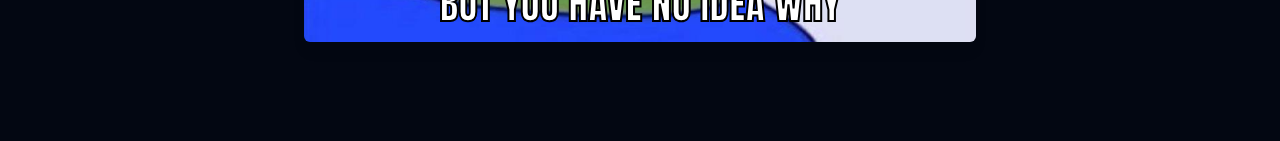
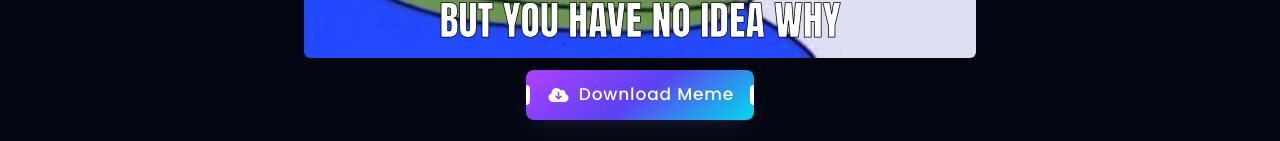
Before and after one commit to aaliyanexe/Meme-Generator, a React (Vite) app in the folder meme-generator/: page / in a window 1280 px wide. Shown: the part 793-934 px from the top of the page. Before the commit the page ends 859 px from the top, so only its background shows below. Built offline with nearby package versions, Linux system fonts and the light colour scheme; no server answers.

Commit message:
Added download functionality

```diff
--- a/meme-generator/src/components/Button.jsx
+++ b/meme-generator/src/components/Button.jsx
@@ -1,17 +1,32 @@
-import React from 'react';
-import styled from 'styled-components';
+import React from 'react'
+import styled from 'styled-components'
 
-const Button = () => {
+const Button = ({ onClick, disabled, children }) => {
   return (
     <StyledWrapper>
-      <button className="Download-button">
-        <svg viewBox="0 0 640 512" width={20} height={16} xmlns="http://www.w3.org/2000/svg">
-          <path fill="white" d="M144 480C64.5 480 0 415.5 0 336c0-62.8 40.2-116.2 96.2-135.9c-.1-2.7-.2-5.4-.2-8.1c0-88.4 71.6-160 160-160c59.3 0 111 32.2 138.7 80.2C409.9 102 428.3 96 448 96c53 0 96 43 96 96c0 12.2-2.3 23.8-6.4 34.6C596 238.4 640 290.1 640 352c0 70.7-57.3 128-128 128H144zm79-167l80 80c9.4 9.4 24.6 9.4 33.9 0l80-80c9.4-9.4 9.4-24.6 0-33.9s-24.6-9.4-33.9 0l-39 39V184c0-13.3-10.7-24-24-24s-24 10.7-24 24V318.1l-39-39c-9.4-9.4-24.6-9.4-33.9 0s-9.4 24.6 0 33.9z" />
+      <button
+        className="Download-button"
+        onClick={onClick}
+        disabled={disabled}
+        type="button"
+      >
+        <svg
+          viewBox="0 0 640 512"
+          width={20}
+          height={16}
+          xmlns="http://www.w3.org/2000/svg"
+          aria-hidden="true"
+          focusable="false"
+        >
+          <path
+            fill="white"
+            d="M144 480C64.5 480 0 415.5 0 336c0-62.8 40.2-116.2 96.2-135.9c-.1-2.7-.2-5.4-.2-8.1c0-88.4 71.6-160 160-160c59.3 0 111 32.2 138.7 80.2C409.9 102 428.3 96 448 96c53 0 96 43 96 96c0 12.2-2.3 23.8-6.4 34.6C596 238.4 640 290.1 640 352c0 70.7-57.3 128-128 128H144zm79-167l80 80c9.4 9.4 24.6 9.4 33.9 0l80-80c9.4-9.4 9.4-24.6 0-33.9s-24.6-9.4-33.9 0l-39 39V184c0-13.3-10.7-24-24-24s-24 10.7-24 24V318.1l-39-39c-9.4-9.4-24.6-9.4-33.9 0s-9.4 24.6 0 33.9z"
+          />
         </svg>
-        <span>Download</span>
+        <span>{children}</span>
       </button>
     </StyledWrapper>
-  );
+  )
 }
 
 const StyledWrapper = styled.div`
@@ -49,7 +64,7 @@ const StyledWrapper = styled.div`
   }
 
   .Download-button::before {
-    content: "";
+    content: '';
     width: 4px;
     height: 40%;
     background-color: white;
@@ -61,7 +76,7 @@ const StyledWrapper = styled.div`
   }
 
   .Download-button::after {
-    content: "";
+    content: '';
     width: 4px;
     height: 40%;
     background-color: white;
@@ -91,6 +106,7 @@ const StyledWrapper = styled.div`
     border-top-left-radius: 0px;
     border-bottom-left-radius: 0px;
     transform: translate(-5px, 15px) rotate(45deg);
-  }`;
+  }
+`
 
-export default Button;
+export default Button
--- a/meme-generator/src/components/Inner.jsx
+++ b/meme-generator/src/components/Inner.jsx
@@ -1,4 +1,6 @@
-import { useState, useEffect } from 'react'
+import { useState, useEffect, useRef } from 'react'
+import Button from './Button'
+import html2canvas from 'html2canvas'
 
 export default function Inner() {
   const fallbackImage = '/default-meme.jpg'
@@ -11,6 +13,7 @@ export default function Inner() {
 
   const [allMemes, setAllMemes] = useState([])
   const [loading, setLoading] = useState(true)
+  const memeRef = useRef(null)
 
   useEffect(() => {
     const controller = new AbortController()
@@ -57,6 +60,28 @@ export default function Inner() {
     }
   }
 
+  async function handleDownload() {
+    if (!memeRef.current) return
+
+    try {
+      const canvas = await html2canvas(memeRef.current, {
+        backgroundColor: null,
+        useCORS: true,
+        scale: 2,
+      })
+      const dataUrl = canvas.toDataURL('image/png')
+
+      const link = document.createElement('a')
+      link.href = dataUrl
+      link.download = 'custom-meme.png'
+      document.body.appendChild(link)
+      link.click()
+      link.remove()
+    } catch (error) {
+      console.error('Failed to download meme:', error)
+    }
+  }
+
   return (
     <main className="flex flex-col items-center px-4 py-6 animate-fade-in">
       {/* Input Fields */}
@@ -99,7 +124,7 @@ export default function Inner() {
       </div>
 
       {/* Meme Button */}
-      <div className="relative w-full max-w-2xl overflow-hidden rounded-md group">
+      <div className="relative w-full max-w-2xl overflow-hidden rounded-md group mb-4">
         <div className="absolute z-10 -translate-x-44 group-hover:translate-x-[30rem] ease-in transition-all duration-700 h-full w-44 bg-gradient-to-r from-white/20 to-white/5 opacity-40 -skew-x-12"></div>
 
         <button
@@ -118,16 +143,19 @@ export default function Inner() {
       </div>
 
       {/* Meme Display */}
-      <div className="relative w-full max-w-2xl mt-4">
+      <div
+        ref={memeRef}
+        className="relative w-full max-w-2xl mt-4 select-none"
+        style={{ userSelect: 'none' }}
+      >
         <img
           src={meme.imageUrl}
           alt="Generated meme"
           className="w-full h-auto rounded-md shadow-lg object-cover"
           onError={(e) => (e.target.src = fallbackImage)}
+          crossOrigin="anonymous"
         />
-        <>
-          <>
-            <>
+
         <span
           className="absolute w-[90%] text-center uppercase"
           style={{
@@ -136,11 +164,10 @@ export default function Inner() {
             transform: 'translateX(-50%)',
             fontSize: 'clamp(1.75rem, 5vw, 2.5rem)',
             color: 'white',
-                  WebkitTextStroke: '2px black', // clean black outline
+            WebkitTextStroke: '0.75px black',
             fontFamily: 'Impact, Arial Black, sans-serif',
             fontWeight: '900',
             lineHeight: 1.1,
-                  userSelect: 'none',
             pointerEvents: 'none',
             textTransform: 'uppercase',
             wordBreak: 'break-word',
@@ -157,11 +184,10 @@ export default function Inner() {
             transform: 'translateX(-50%)',
             fontSize: 'clamp(1.75rem, 5vw, 2.5rem)',
             color: 'white',
-                  WebkitTextStroke: '2px black',
+            WebkitTextStroke: '0.75px black',
             fontFamily: 'Impact, Arial Black, sans-serif',
             fontWeight: '900',
             lineHeight: 1.1,
-                  userSelect: 'none',
             pointerEvents: 'none',
             textTransform: 'uppercase',
             wordBreak: 'break-word',
@@ -169,9 +195,13 @@ export default function Inner() {
         >
           {meme.bottomText}
         </span>
-            </>
-          </>
-        </>
+      </div>
+
+      {/* Download Button centered below the image */}
+      <div className="flex justify-center w-full max-w-2xl mt-3">
+        <Button onClick={handleDownload} disabled={loading}>
+          {loading ? 'Loading...' : 'Download Meme'}
+        </Button>
       </div>
     </main>
   )
```
Lines whose indentation alone changed are shown as unchanged.
